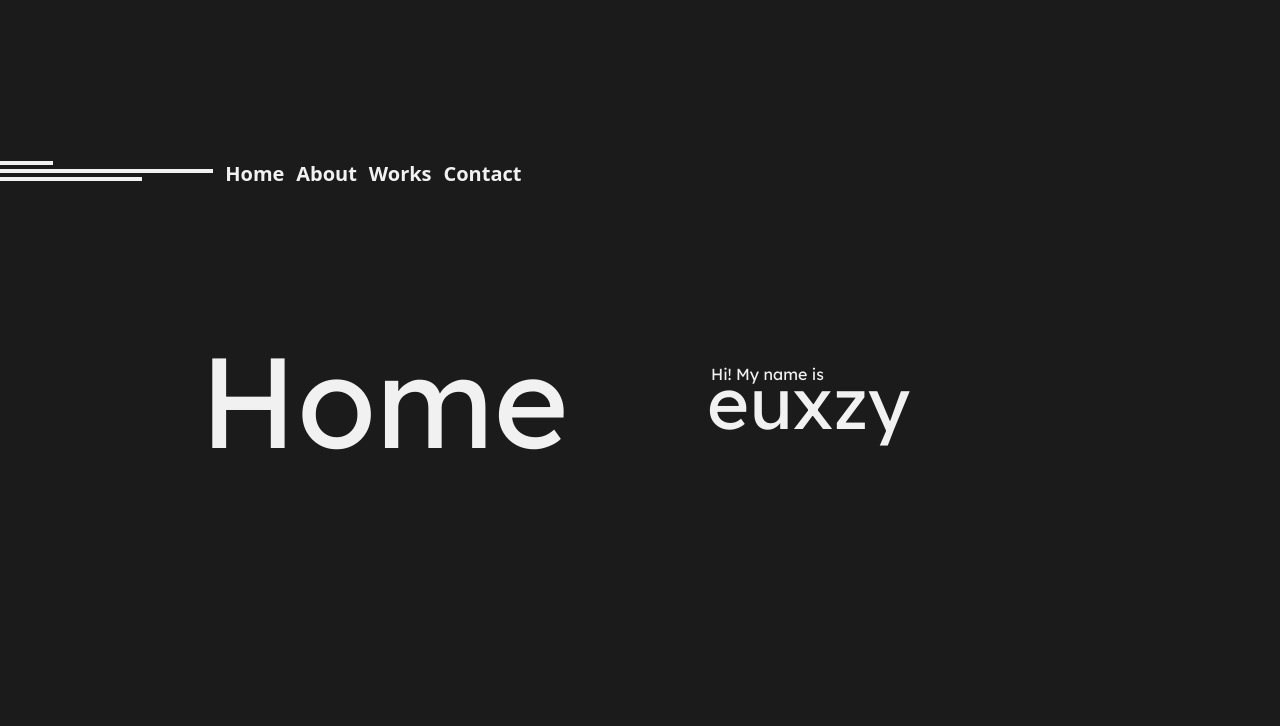
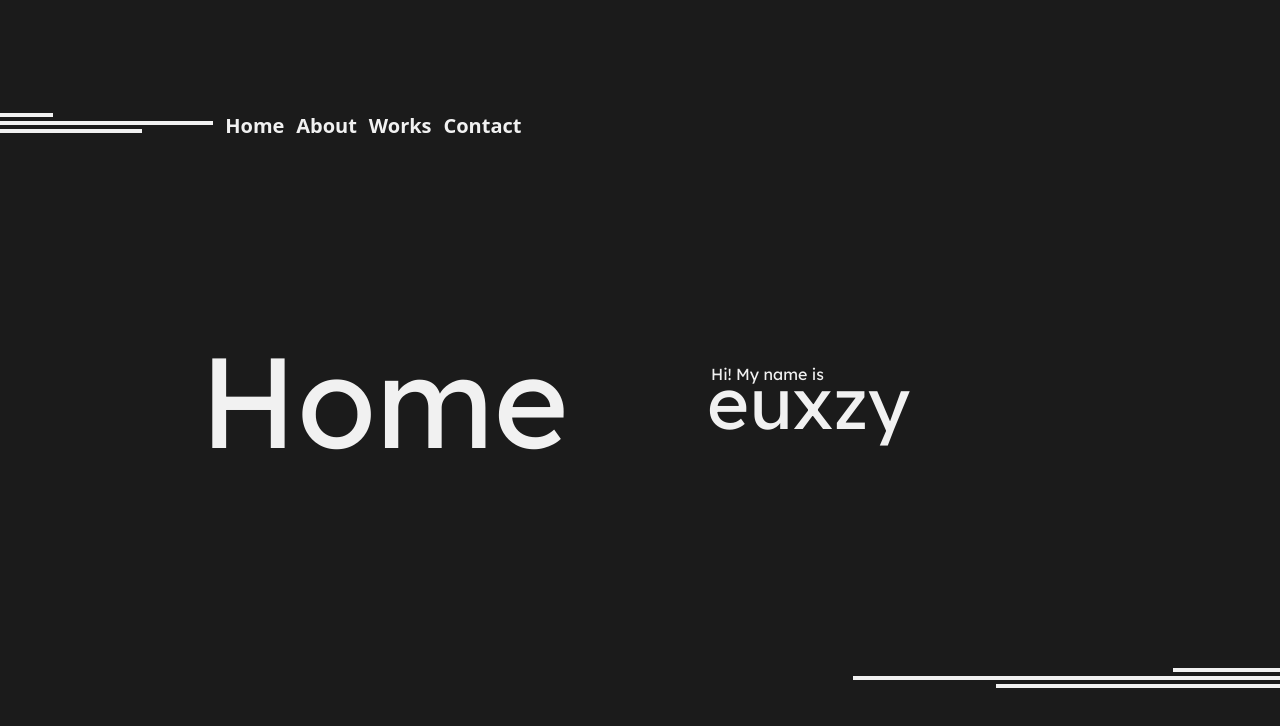
Before and after one commit to euxzy/euxzy, a React (Create React App) app: page / in a window 1280 px wide. Shown: the top 726 px of the page. Built offline with nearby package versions, Linux system fonts and the light colour scheme; the HTML template or start-up script is replaced by a standard one.

Commit message:
update navbar and footer

```diff
--- a/src/App.js
+++ b/src/App.js
@@ -1,12 +1,15 @@
 import { BrowserRouter as Router, Route, Routes } from 'react-router-dom';
+
 import Navbar from './components/Navbar';
 import Home from './components/Home';
 import About from './components/About';
 import Works from './components/Works';
 import Contact from './components/Contact';
+import Footer from './components/Footer';
 
 function App() {
   return (
+    <>
       <Router>
         <Navbar />
 
@@ -17,6 +20,8 @@ function App() {
           <Route path="contact" element={<Contact />} />
         </Routes>
       </Router>
+      <Footer />
+    </>
   );
 }
 
--- a/src/components/Footer.jsx
+++ b/src/components/Footer.jsx
@@ -1,5 +1,15 @@
 import React from 'react';
 
 export default function Footer() {
-  return <div>Footer</div>;
+  return (
+    <div className="fixed right-0 bottom-0 z-50 flex w-full justify-end pb-28 text-xl text-primary-light">
+      <div className="flex w-1/2 items-baseline justify-end">
+        <div className="flex w-2/3 flex-col items-end">
+          <div className="h-1 w-1/4 bg-primary-light" />
+          <div className="mt-1 h-1 w-full bg-primary-light" />
+          <div className="mt-1 h-1 w-2/3 bg-primary-light" />
+        </div>
+      </div>
+    </div>
+  );
 }
--- a/src/components/Navbar.jsx
+++ b/src/components/Navbar.jsx
@@ -3,7 +3,7 @@ import { Link } from 'react-router-dom';
 
 export default function Navbar() {
   return (
-    <div className="fixed z-50 flex w-full pt-40 text-xl font-bold text-primary-light">
+    <div className="fixed z-50 flex w-full pt-28 text-xl font-bold text-primary-light">
       <div className="flex w-1/2 items-baseline">
         <div className="w-1/3">
           <div className="mb-1 h-1 w-1/4 bg-primary-light" />
```
Lines whose indentation alone changed are shown as unchanged.
